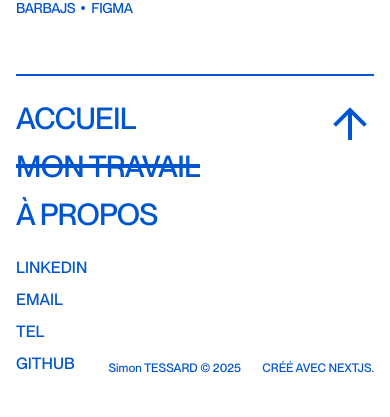
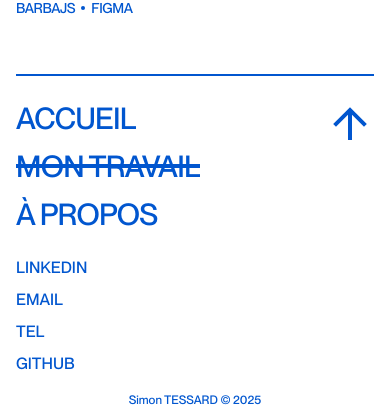
Before and after one commit to simontessard/2025-portfolio, a Next.js app: page /work in a window 390 px wide. Shown: the part 2659-3076 px from the top of the page. Before the commit the page ends 3049 px from the top, so only its background shows below. Built offline with nearby package versions, Linux system fonts and the light colour scheme.

Commit message:
Fix layout

```diff
--- a/src/components/global/Footer/Footer.tsx
+++ b/src/components/global/Footer/Footer.tsx
@@ -13,7 +13,7 @@ export default function Footer({ color = "#0156cf" }: FooterProps) {
     return (
         <footer
             style={{ borderTopColor: color }}
-            className="flex flex-col border-t-2 pt-6 pb-3.5 mx-4 md:mx-6 mt-8 md:mt-16 xl:mt-20"
+            className="flex flex-col border-t-2 pt-6 pb-3 md:pb-3.5 mx-4 md:mx-6 mt-8 md:mt-16 xl:mt-20"
         >
             <div className="flex flex-col gap-6 md:gap-4 mb-6 md:mb-10">
                 <div className="flex items-start justify-between w-full">
@@ -52,16 +52,16 @@ export default function Footer({ color = "#0156cf" }: FooterProps) {
                 </div>
             </div>
 
-            <div style={{ color }} className="flex items-end justify-between font-primary w-full">
+            <div style={{ color }} className="flex max-md:flex-col max-md:gap-4 md:items-end justify-between font-primary w-full">
                 <div className="flex max-md:flex-col gap-2 md:gap-5 uppercase">
                     <LinkHover text="LinkedIn" href="https://www.linkedin.com/in/simon-tessard-138733198/"/>
                     <LinkHover text="Email" href="mailto:pro@simontessard.fr"/>
                     <LinkHover text="Tel" href="tel:0783263684"/>
                     <LinkHover text="Github" href="https://github.com/simontessard"/>
                 </div>
-                <span className="text-xs font-primary">Simon TESSARD © 2025</span>
+                <span className="size-fit max-md:mx-auto text-xs font-primary">Simon TESSARD © 2025</span>
                 <a href="https://github.com/simontessard/2025-portfolio" target="_blank"
-                   className="text-xs md:text-sm uppercase font-primary">
+                   className="max-md:hidden text-xs md:text-sm uppercase font-primary">
                     Créé avec NextJS.
                 </a>
             </div>
--- a/src/components/home/nav/NavMobile.tsx
+++ b/src/components/home/nav/NavMobile.tsx
@@ -4,8 +4,8 @@ export default function NavMobile() {
     return (
         <nav className="lg:hidden translate-y-2">
             <ul className="flex gap-4 md:gap-8 justify-end">
-                <NavLink href="/work" text="work"/>
-                <NavLink href="/about" text="about"/>
+                <NavLink href="/work" text="Mon travail"/>
+                <NavLink href="/about" text="à propos"/>
             </ul>
         </nav>
     )
```
